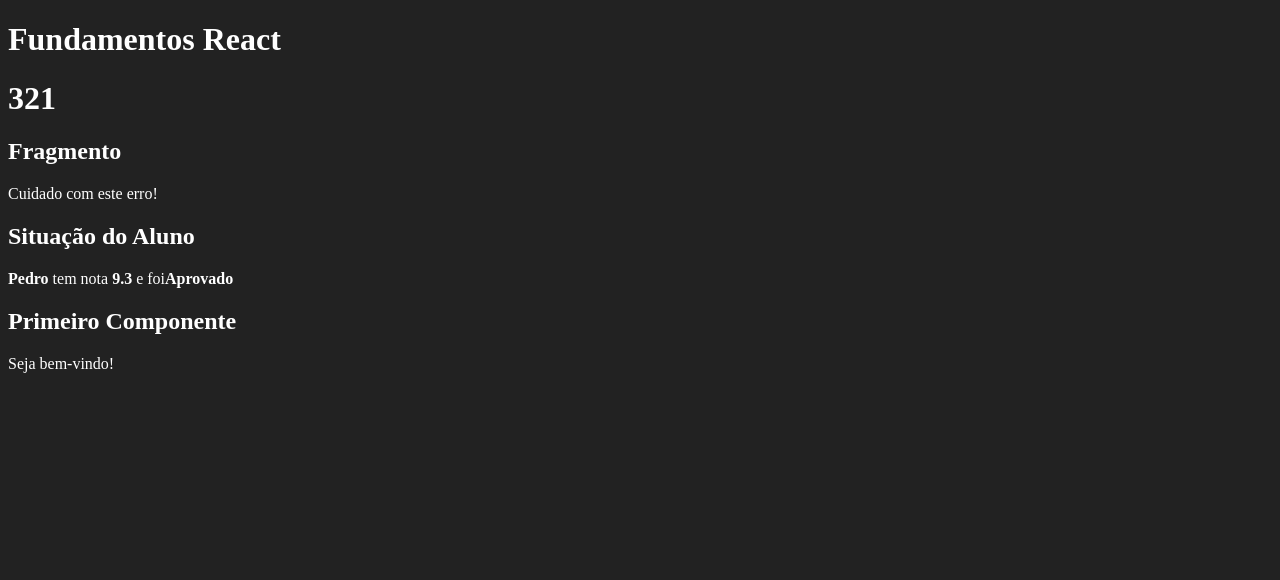
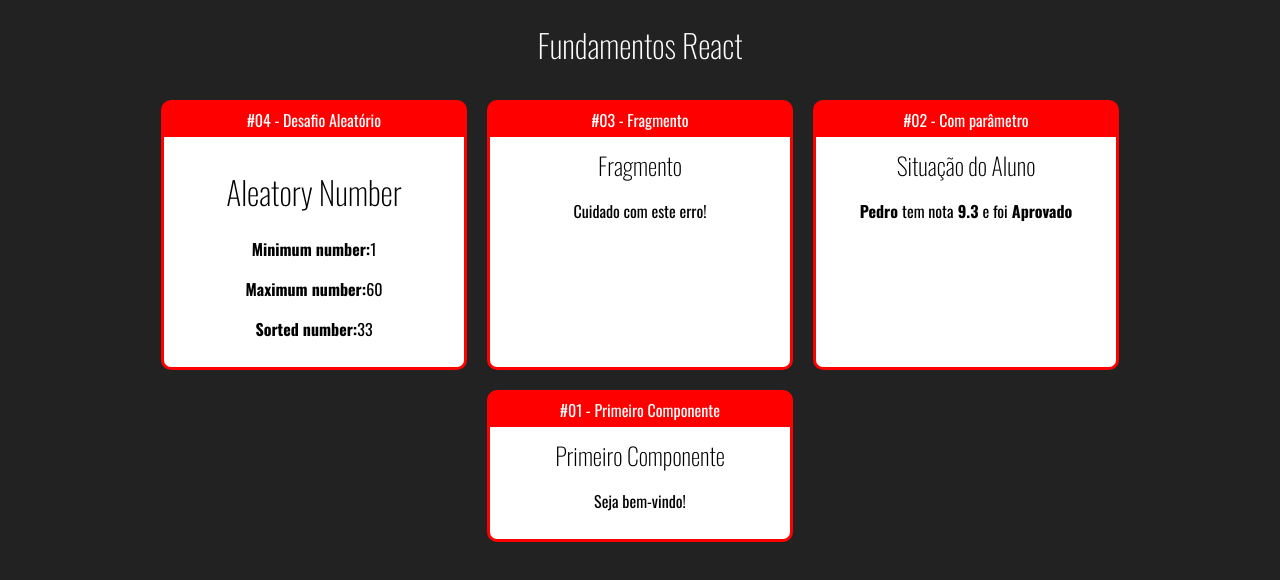
Before and after one commit to rafaelledo/fundamentos-react, a React (Create React App) app: page / in a window 1280 px wide. Shown: the top 580 px of the page. Built offline with nearby package versions, Linux system fonts and the light colour scheme.

Commit message:
3rd commit

```diff
--- a/public/index.html
+++ b/public/index.html
@@ -9,6 +9,10 @@
   <meta name="description" content="Web site created using create-react-app" />
   <link rel="apple-touch-icon" href="%PUBLIC_URL%/logo192.png" />
   <link rel="manifest" href="%PUBLIC_URL%/manifest.json" />
+  <link rel="preconnect" href="https://fonts.googleapis.com">
+  <link rel="preconnect" href="https://fonts.gstatic.com" crossorigin>
+  <link href="https://fonts.googleapis.com/css2?family=Oswald:wght@200;300;400;500;600;700&display=swap"
+    rel="stylesheet">
   <title>React App</title>
 </head>
 
--- /dev/null
+++ b/src/App.css
@@ -0,0 +1,10 @@
+.App {
+  text-align: center;
+}
+
+
+.App .Cards {
+  display: flex;
+  justify-content: center;
+  flex-wrap: wrap;
+}
--- a/src/App.jsx
+++ b/src/App.jsx
@@ -1,20 +1,36 @@
 import React from 'react'
+import App from './App.css'
 
+import Card from './components/layout/Card'
 import First from './components/basics/First'
 import WithParameter from './components/basics/WithParameter'
 import Fragment from './components/basics/Fragment'
 import Aleatory from './components/basics/Aleatory'
 
 export default props => (
-  <div id="app">
+  <div className="App">
     <h1>Fundamentos React</h1>
-    <Aleatory min="1" max="60"/>
+
+    <div className="Cards">
+      <Card titulo="#04 - Desafio Aleatório">
+        <Aleatory min={1} max={60} />
+      </Card>
+
+      <Card titulo="#03 - Fragmento">
         <Fragment />
+      </Card>
+
+      <Card titulo="#02 - Com parâmetro">
         <WithParameter
           titulo="Situação do Aluno"
           aluno="Pedro"
           nota={9.3}
         />
+      </Card>
+
+      <Card titulo="#01 - Primeiro Componente">
         <First />
+      </Card>
+    </div>
   </div>
 )
--- a/src/components/basics/Aleatory.jsx
+++ b/src/components/basics/Aleatory.jsx
@@ -1,7 +1,12 @@
 export default (props) => {
-  const factor = props.max - props.min + 1
-  const random = parseInt(Math.random() * factor) + props.min
+  const { min, max } = props
+  const sortedNumber = parseInt(Math.random() * (max - min) + 1) + min
   return (
-    <h1>{random}</h1>
+    <div>
+      <h1>Aleatory Number</h1>
+      <p><strong>Minimum number:</strong>{min}</p>
+      <p><strong>Maximum number:</strong>{max}</p>
+      <p><strong>Sorted number:</strong>{sortedNumber}</p>
+    </div>
   )
 }
--- a/src/components/basics/WithParameter.jsx
+++ b/src/components/basics/WithParameter.jsx
@@ -8,7 +8,7 @@
         tem nota
         <strong> {props.nota} </strong>
         e foi
-        <strong>{status}</strong>
+        <strong> {status}</strong>
       </p>
     </div>
   )
--- /dev/null
+++ b/src/components/layout/Card.css
@@ -0,0 +1,24 @@
+.Card {
+  background-color: red;
+  border: 3px solid red;
+  border-radius: 10px;
+  overflow: hidden;
+  margin: 10px;
+  display: flex;
+  flex-direction: column;
+  min-width: 300px;
+  max-width: 300px;
+}
+
+.Card .Title {
+  padding: 5px 0;
+  display: flex;
+  justify-content: center;
+}
+
+.Card .Content {
+  flex-grow: 1;
+  background-color: #fff;
+  color: #000;
+  padding: 10px;
+}
--- /dev/null
+++ b/src/components/layout/Card.jsx
@@ -0,0 +1,10 @@
+import './Card.css'
+
+export default props => {
+  return (
+    <div className='Card'>
+      <div className='Title'>{props.titulo}</div>
+      <div className='Content'>{props.children}</div>
+    </div>
+  )
+}
--- a/src/index.css
+++ b/src/index.css
@@ -1,4 +1,13 @@
 body {
+  font-family: Oswald;
   background-color: #222;
   color: #fff;
 }
+
+h1, h2, h3 {
+  font-weight: 200;
+}
+
+h2, h3 {
+  margin: 0;
+}
```
Lines whose indentation alone changed are shown as unchanged.
